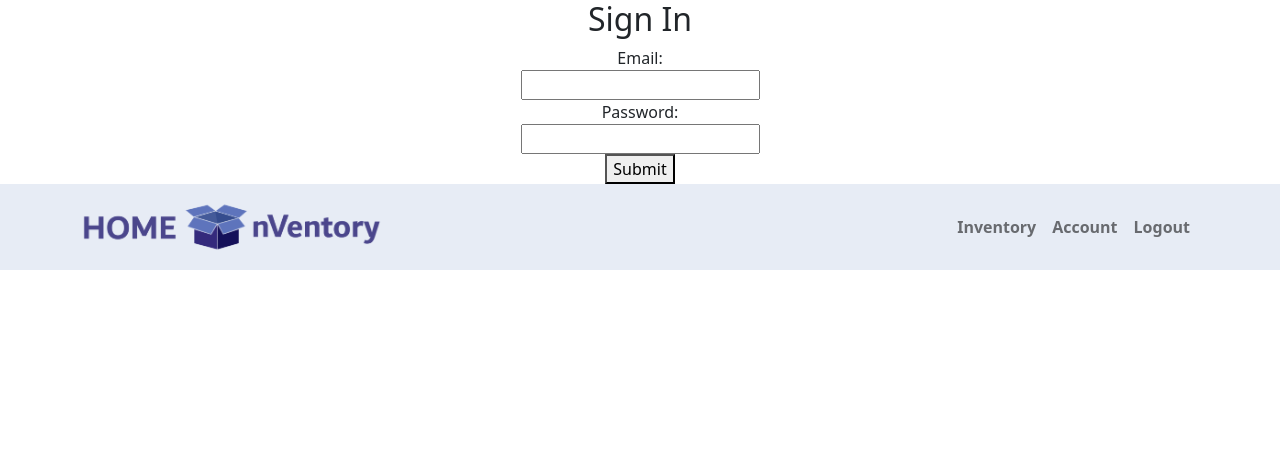
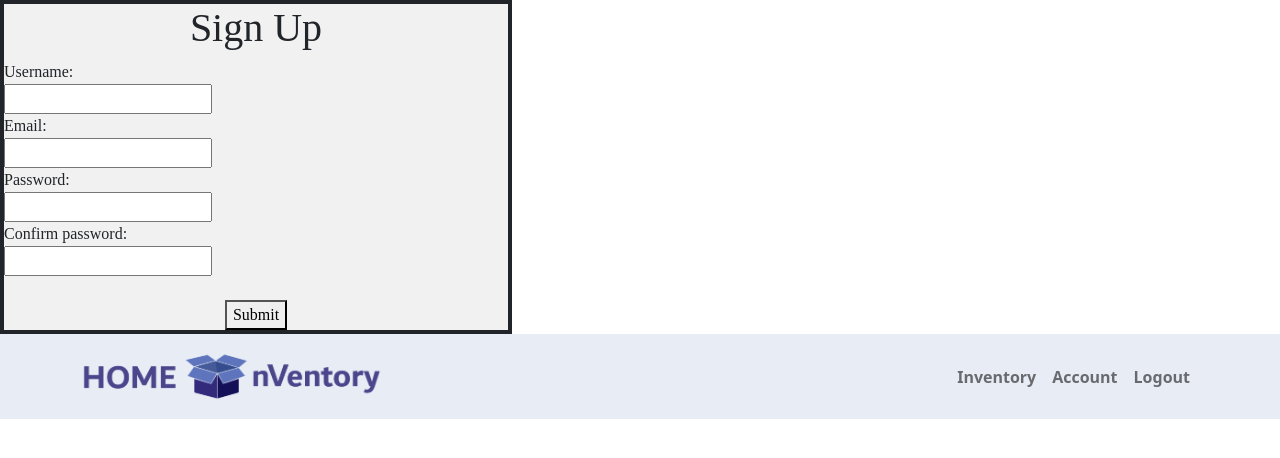
Before and after one commit to xkaikil/SAIT_FinalProject_HomeInventory, a React (Create React App) app: page / in a window 1280 px wide. Shown: the top 458 px of the page. Built offline with nearby package versions, Linux system fonts and the light colour scheme.

Commit message:
Made basic signUpForm with basic styling

```diff
--- a/src/App.js
+++ b/src/App.js
@@ -1,11 +1,13 @@
 import "./App.css";
 import LoginPage from "./Components/LoginPage";
 import Navibar from "./Components/Navbar";
-
+import SignUpForm from "./Components/SignUpForm";
+// import "/Components/SignUpForm.js";
 function App() {
   return (
     <div className="App">
-      <LoginPage />
+      <SignUpForm />
+      {/* <LoginPage /> */}
       <Navibar />
     </div>
   );
--- a/src/Components/SignUpForm.js
+++ b/src/Components/SignUpForm.js
@@ -0,0 +1,109 @@
+import React, { Component } from "react";
+import "./StyleSignUpForm.css";
+
+class SignUpForm extends Component {
+  constructor(props) {
+    super(props);
+
+    this.state = {
+      username: "",
+      email: "",
+      password: "",
+      confirmPassword: "",
+    };
+  }
+
+  usernameHandle = (event) => {
+    this.setState({
+      username: event.target.value,
+    });
+  };
+  emailHandle = (event) => {
+    this.setState({
+      email: event.target.value,
+    });
+  };
+
+  passwordHandle = (event) => {
+    this.setState({
+      password: event.target.value,
+    });
+  };
+
+  confirmPasswordHandle = (event) => {
+    this.setState({
+      confirmPassword: event.target.value,
+    });
+  };
+
+  submitHandle = (event) => {
+    event.preventDefault();
+
+    if (`${this.state.password}` === `${this.state.confirmPassword}`) {
+      alert(`
+            Username: ${this.state.username}\n
+            Email: ${this.state.email} \n
+            Password: ${this.state.password} \n
+            Confirm Password: ${this.state.confirmPassword}`);
+    } else {
+      alert("Password does not match check your input");
+    }
+  };
+
+  render() {
+    return (
+      <div className="form">
+        <form onSubmit={this.submitHandle}>
+          <h1>Sign Up</h1>
+
+          <div>
+            <label>Username:</label>
+            <input
+              type="text"
+              name="username"
+              value={this.state.username}
+              onChange={this.usernameHandle}
+              required
+            />
+          </div>
+          <div>
+            <label>Email:</label>
+            <input
+              type="email"
+              name="email"
+              value={this.state.email}
+              onChange={this.emailHandle}
+              required
+            />
+          </div>
+          <div>
+            <label>Password:</label>
+            <input
+              type="password"
+              name="password"
+              onChange={this.passwordHandle}
+              value={this.state.password}
+              required
+            />
+          </div>
+          <div>
+            <label>Confirm password:</label>
+            <input
+              type="password"
+              name="confirmPassword"
+              value={this.state.confirmPasswordHandle}
+              onChange={this.confirmPasswordHandle}
+              required
+            />
+          </div>
+          <br />
+          <div className="buttons">
+            <button type="submit">Submit</button>
+          </div>
+        </form>
+      </div>
+    );
+  }
+}
+
+export default SignUpForm;
--- /dev/null
+++ b/src/Components/StyleSignUpForm.css
@@ -0,0 +1,28 @@
+form {
+  display: table;
+  box-sizing: border-box;
+  font-family: "Times New Roman";
+  border: 4px solid;
+  text-align: center;
+  background-color: #f1f1f1;
+  /* margin: right; */
+  width: 40%;
+}
+
+label {
+  display: table;
+}
+
+input {
+  display: table;
+}
+
+.signUp {
+  text-align: center;
+  font-family: "Times New Roman";
+  text-decoration: none;
+}
+
+.buttons {
+  text-align: center;
+}
```
